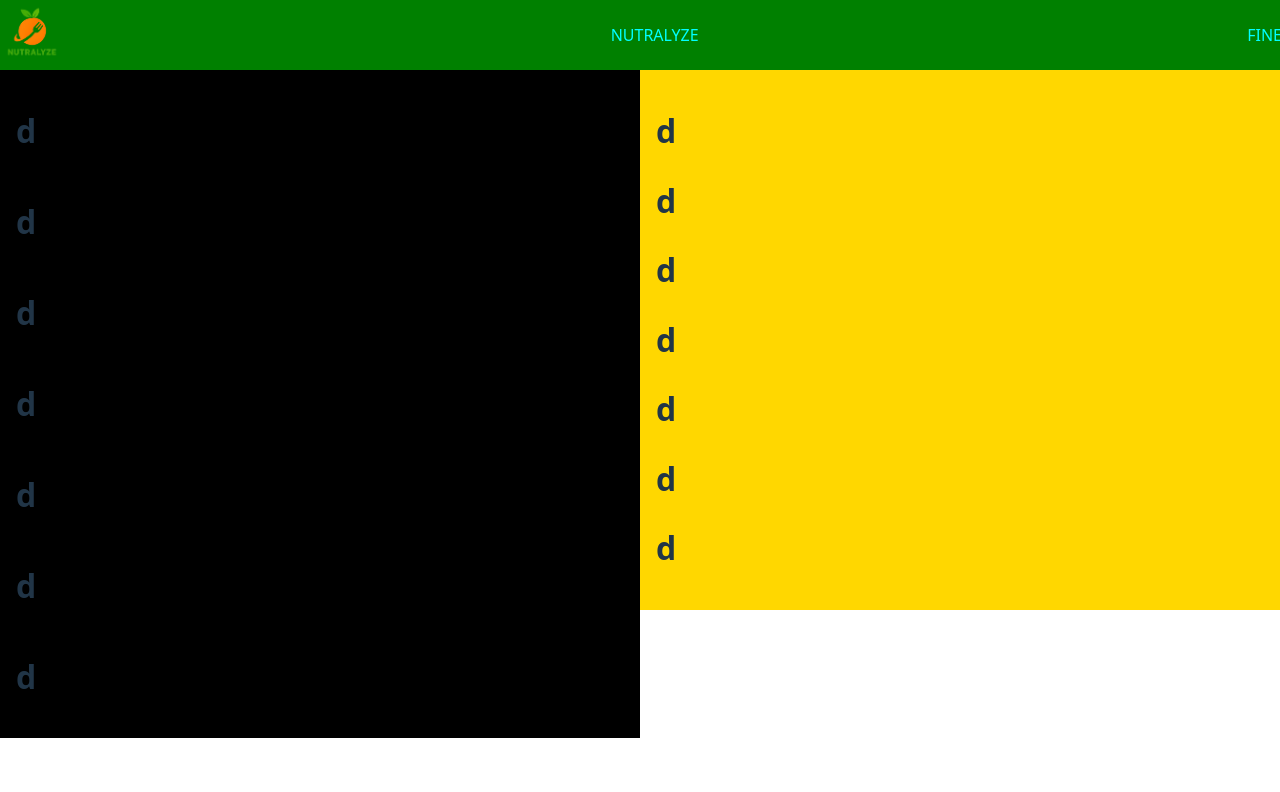
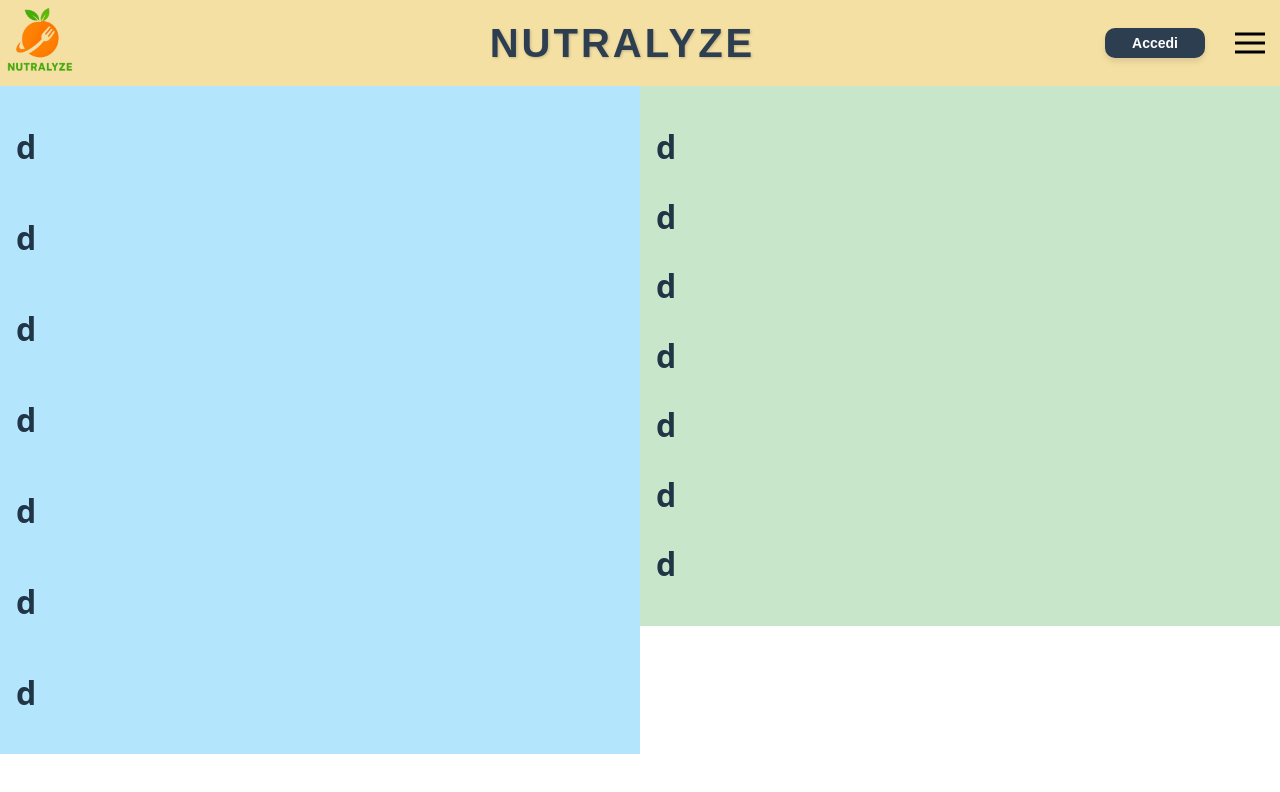
Before and after one commit to Bucky02/nutralyze, a React (Vite) app: page / in a window 1280 px wide. Shown: the top 792 px of the page. Built offline with nearby package versions, Linux system fonts and the light colour scheme.

Commit message:
Header modificato

```diff
--- a/src/components/Divdiary.css
+++ b/src/components/Divdiary.css
@@ -1,5 +1,6 @@
-.diaryBox{
-    background-color: gold;
-    height: 100%;
-    flex-direction: column;
+.diaryBox {
+  background-color: #c8e6c9;
+
+  height: 100%;
+  flex-direction: column;
 }
--- a/src/components/Divsearch.css
+++ b/src/components/Divsearch.css
@@ -1,5 +1,5 @@
-.searchBox{
-    background-color: black;
-    display: flex;
-    flex-direction: column;
+.searchBox {
+  background-color: #b3e5fc;
+  display: flex;
+  flex-direction: column;
 }
--- a/src/components/Header.css
+++ b/src/components/Header.css
@@ -1,24 +1,78 @@
-ul li{
-    color:red;
-}
-.personalizzazione{
-    width: 100%;
-    background-color: green;
-    color: white;
-    padding: 2px;
-    display: flex;
-    flex-direction: row;
-    justify-content: space-between;
-    align-items: center;
+.header {
+  width: 100%;
+  background-color: rgb(245, 224, 164);
+  display: flex;
+  flex-direction: row;
+  justify-content: space-between;
+  align-items: center;
 }
 
-.personalizzazione:hover{
-    color:aqua
+.buttons-container {
+  display: flex;
+  flex-flow: row;
+  align-items: center;
+  justify-content: center;
 }
 
+.secondary-button {
+  background-image: url("/src/assets/icons8-menu-50-2.png");
+  background-repeat: no-repeat;
+  background-position: center;
+  background-size: contain; /* o cover, se vuoi riempire tutto */
+  width: 30px;
+  height: 30px;
+  border: none;
+  background-color: transparent; /* se vuoi solo l'immagine */
+  cursor: pointer;
+  margin: 15px;
+}
 
-#centrale{
-    text-size: 10px;
+.login-button {
+  background-color: #2c3e50; /* Blu scuro elegante */
+  color: white; /* Testo bianco per contrasto */
+  width: 100px; /* Più largo, più leggibile */
+  height: 30px; /* Più alto, più cliccabile */
+  border: none; /* Nessun bordo classico */
+  border-radius: 10px; /* Angoli arrotondati */
+  font-family: "Poppins", sans-serif; /* Font moderno */
+  font-weight: 600; /* Testo un po' in grassetto */
+  font-size: 14px; /* Dimensione testo leggibile */
+  margin-right: 15px; /* Spazio a destra se affiancato ad altri elementi */
+  cursor: pointer; /* Cursore a forma di mano */
+  box-shadow: 0 4px 6px rgba(0, 0, 0, 0.1); /* Ombra leggera per profondità */
+  transition: all 0.3s ease-in-out; /* Animazione fluida per hover */
+}
 
+.login-button:hover {
+  background-color: #1a252f; /* Colore più scuro al passaggio */
+  transform: scale(1.05); /* Leggero ingrandimento al passaggio */
+}
 
+@keyframes zoomIn {
+  0% {
+    transform: scale(
+      0.6
+    ); /* All'inizio è rimpicciolito al 60% della dimensione */
+    opacity: 0; /* Invisibile all'inizio */
+  }
+  100% {
+    transform: scale(1); /* Ritorna alla dimensione normale */
+    opacity: 1; /* Completamente visibile */
+  }
 }
+
+.title {
+  font-size: 2.5rem; /* Grandezza del testo (2.5 x base) */
+  font-weight: 700; /* Grassetto bello pieno */
+  letter-spacing: 3px; /* Spazio extra tra le lettere */
+  color: #2c3e50; /* Colore del testo: blu scuro elegante */
+  text-shadow: 1px 1px 3px rgba(0, 0, 0, 0.2); /* Ombra soft sotto il testo */
+  font-family: "Poppins", sans-serif; /* Font moderno, con fallback generico sans-serif */
+  text-transform: uppercase; /* Tutto maiuscolo anche se scritto minuscolo */
+  margin: 0; /* Nessuno spazio esterno */
+  animation: zoomIn 1s ease-out; /* Applica l’animazione "zoomIn", dura 1 secondo, parte veloce e finisce più lenta */
+}
+
+.title-container {
+  margin-left: 60px;
+}
--- a/src/components/Header.jsx
+++ b/src/components/Header.jsx
@@ -2,20 +2,23 @@ import "./Header.css";
 
 function Header() {
   return (
-    <div className="personalizzazione">
-      <div id="img">
+    <div className="header">
+      <div className="logo-container">
         <img
           src="/src/assets/logoIntero.png"
-          alt="fwfwef"
-          width="60px"
-          height="60px"
+          alt="Logo Nutralyze"
+          width="80px"
+          height="80px"
         />
       </div>
-      <div id="centrale">
-        <p>NUTRALYZE</p>
+
+      <div className="title-container">
+        <p className="title">NUTRALYZE</p>
       </div>
-      <div id="fine">
-        <p>FINE</p>
+
+      <div className="buttons-container">
+        <button className="login-button">Accedi</button>
+        <button className="secondary-button"></button>
       </div>
     </div>
   );
```
Also changed, not shown: src/components/Divsearch.jsx (+6 -7 lines), src/assets/icons8-menu-50-2.png (added), src/assets/icons8-menu-50.png (added).
